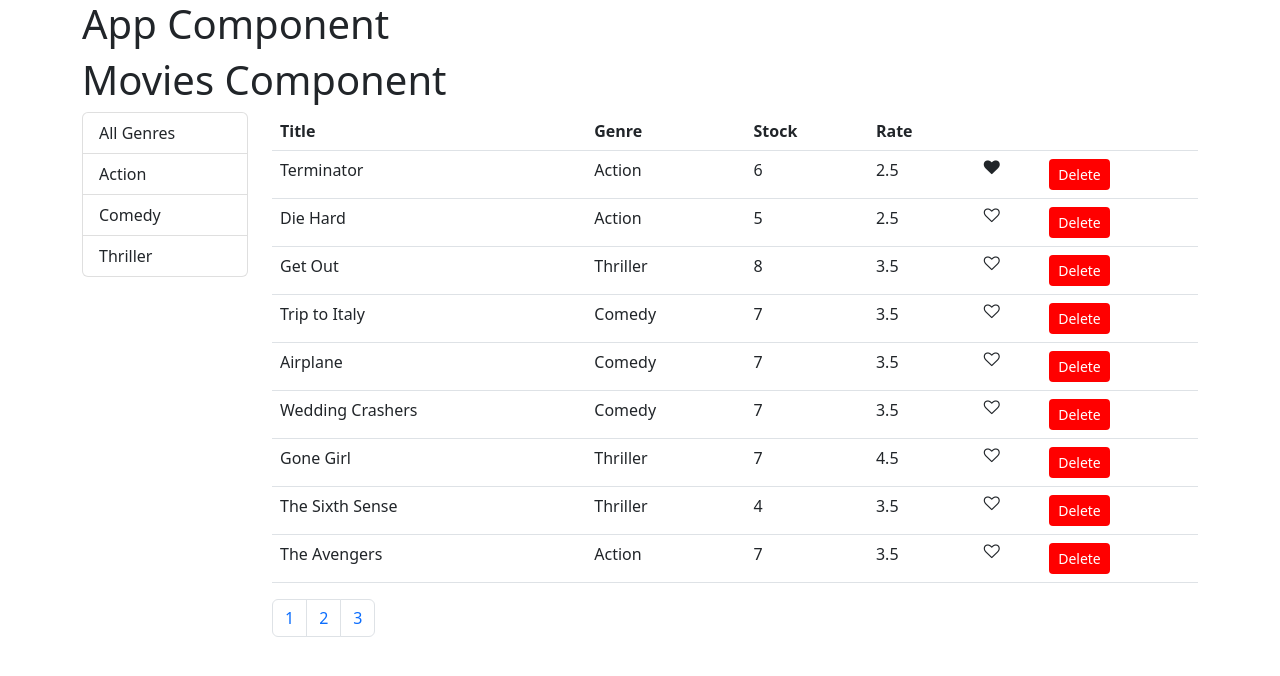
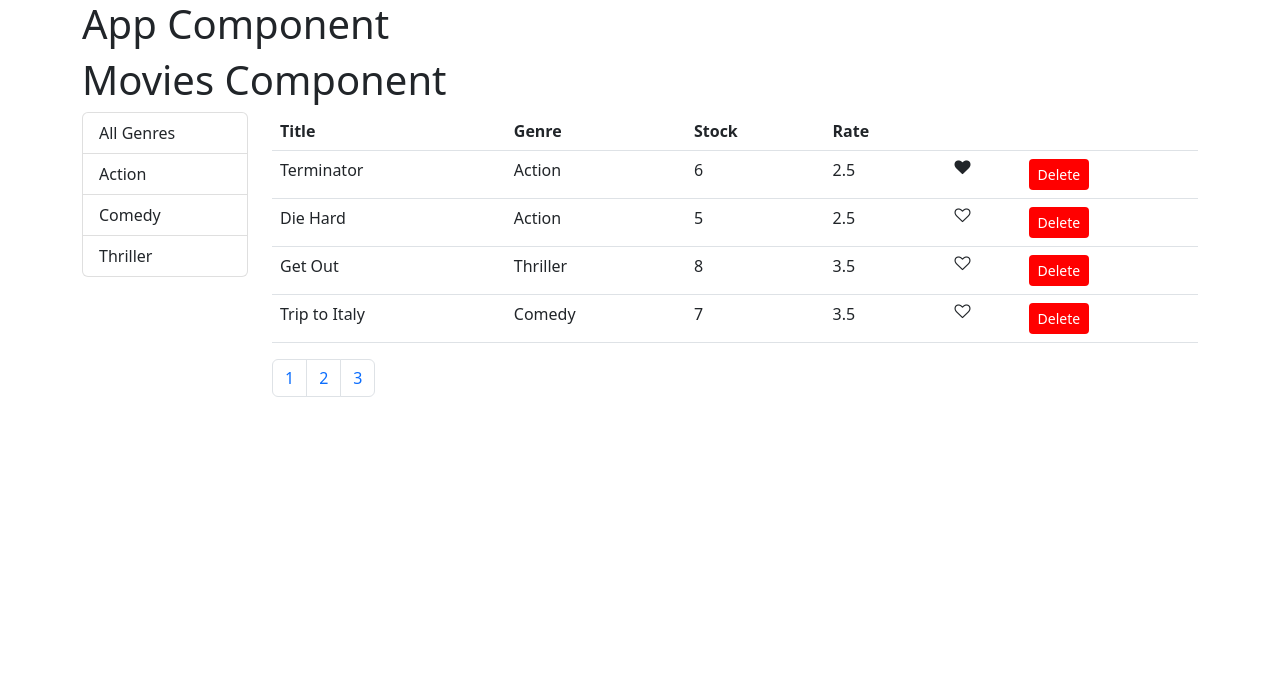
Before and after one commit to dnsamw/react-video-renting-app, a React (Create React App) app: page / in a window 1280 px wide. Shown: the top 676 px of the page. Built offline with nearby package versions, Linux system fonts and the light colour scheme.

Commit message:
1 file modified - pagination algorithm

```diff
--- a/src/components/MoviesTable.jsx
+++ b/src/components/MoviesTable.jsx
@@ -30,9 +30,16 @@ class MoviesTable extends Component {
     console.log(genre);
   };
 
+  handlePagination = (pageNumber) => {
+    const startIndex = pageNumber * this.state.pageSize;
+    this.setState({ startPageIndex: startIndex });
+  };
+
   render() {
     const { movies, genres, pageSize, startPageIndex } = this.state;
-    console.log(getPagination(startPageIndex, pageSize, movies));
+
+    const pagination = getPagination(startPageIndex, pageSize, movies);
+
     return (
       <>
         <div className="row mt-2">
@@ -63,7 +70,7 @@ class MoviesTable extends Component {
                 </tr>
               </thead>
               <tbody>
-                {movies.map((movie) => (
+                {pagination.map((movie) => (
                   <tr key={movie._id}>
                     <td>{movie.title}</td>
                     <td>{movie.genre.name}</td>
@@ -97,21 +104,17 @@ class MoviesTable extends Component {
             <>
               <nav aria-label="Page navigation example">
                 <ul className="pagination">
-                  <li className="page-item">
-                    <a className="page-link" href="#">
-                      1
-                    </a>
-                  </li>
-                  <li className="page-item">
-                    <a className="page-link" href="#">
-                      2
-                    </a>
-                  </li>
-                  <li className="page-item">
-                    <a className="page-link" href="#">
-                      3
-                    </a>
-                  </li>
+                  {Array(Math.ceil(movies.length / 4))
+                    .fill('')
+                    .map((_, index) => (
+                      <li
+                        onClick={() => this.handlePagination(index)}
+                        key={index}
+                        className="page-item"
+                      >
+                        <span className="page-link clickable">{1 + index}</span>
+                      </li>
+                    ))}
                 </ul>
               </nav>
             </>
```
